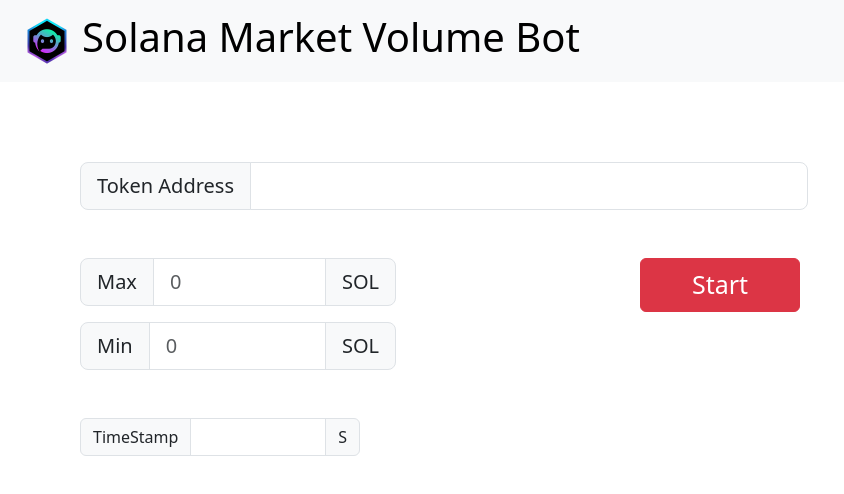
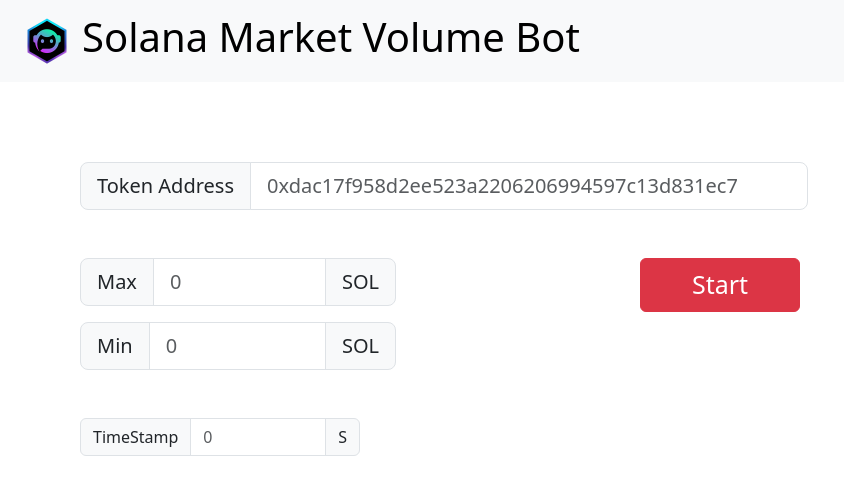
Before and after one commit to sj19940817/market-volume-sol-bot, a React (Create React App) app: page / in a window 1280 px wide. Shown: the top 494 px of the page, without its empty margins (0-844 px from the left). Built offline with nearby package versions, Linux system fonts and the light colour scheme.

Commit message:
add placeholder

```diff
--- a/src/components/Setting.js
+++ b/src/components/Setting.js
@@ -15,6 +15,7 @@
                     <Form.Control
                     aria-label="Large"
                     aria-describedby="inputGroup-sizing-sm"
+                    placeholder="0xdac17f958d2ee523a2206206994597c13d831ec7"
                     />
                 </InputGroup>
             </div>
@@ -51,7 +52,7 @@
             <div className="time">
                 <InputGroup className="mb-3 timestamp">
                     <InputGroup.Text id="inputGroup-sizing-lg">TimeStamp</InputGroup.Text>
-                    <Form.Control/>
+                    <Form.Control placeholder="0"/>
                     <InputGroup.Text id="inputGroup-sizing-lg">S</InputGroup.Text>
                 </InputGroup>
             </div>
```
